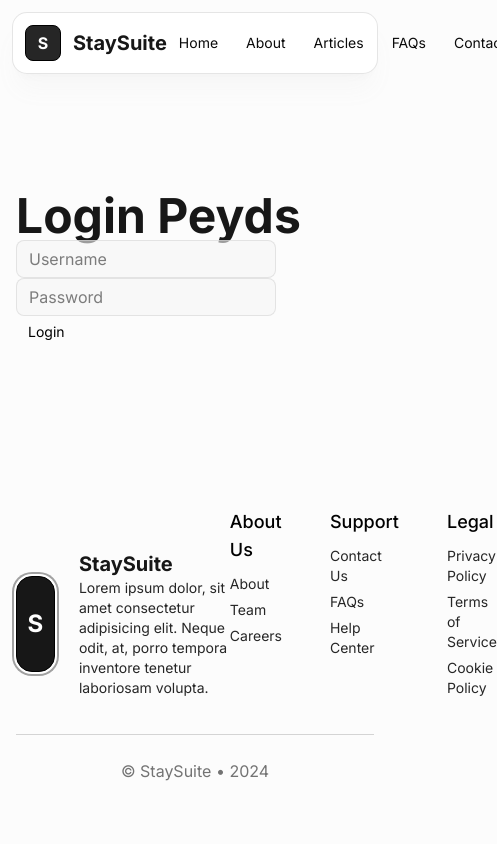
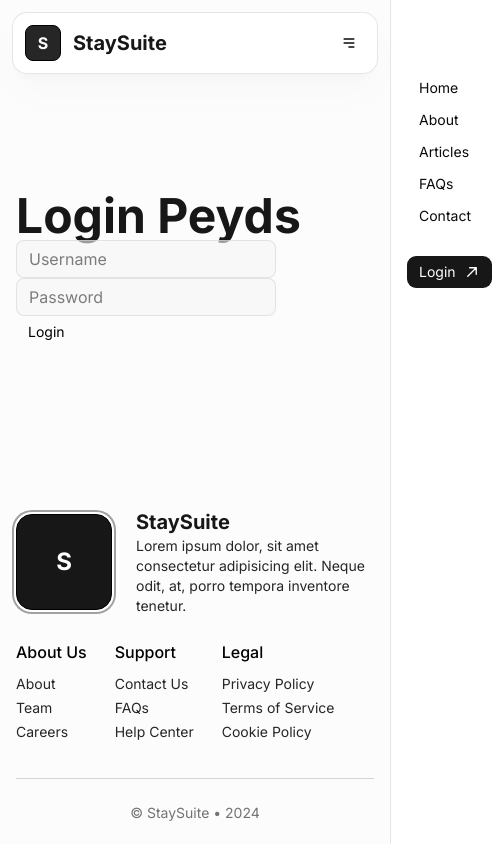
Before and after one commit to fwedwicc/kms, a React (Vite) app in the folder frontend/: page /login in a window 390 px wide. Shown: the whole page, 497 px wide, since content can reach past the window. Built offline with nearby package versions, Linux system fonts and the light colour scheme; no server answers.

Commit message:
Enhance UI components: update styling for Contact, Badge, Button, Footer, and Nav; improve responsiveness and layout

```diff
--- a/frontend/src/components/ui/Badge.jsx
+++ b/frontend/src/components/ui/Badge.jsx
@@ -2,7 +2,7 @@ import React from 'react'
 
 const Badge = ({ children, styles, variant }) => {
 
-  const baseStyles = 'inline-flex items-center gap-1.5 md:text-base text-sm px-2.5 py-1.5 rounded-full border leading-none'
+  const baseStyles = 'inline-flex items-center md:gap-1.5 gap-1 md:text-base text-sm md:px-2.5 px-2 md:py-1.5 py-1 rounded-full border leading-none'
   const defaultStyles = 'bg-neutral-100 text-neutral-800 border-neutral-300'
   const successStyles = 'bg-green-400/5 text-green-600 border-green-500/30'
   const infoyStyles = 'bg-blue-100 text-blue-800 border-blue-200'
--- a/frontend/src/components/ui/Button.jsx
+++ b/frontend/src/components/ui/Button.jsx
@@ -1,6 +1,6 @@
 import React from 'react'
 
-const baseButton = 'flex items-center justify-center md:text-base text-sm gap-2 px-3 py-1.5 rounded-[9px] cursor-pointer transition duration-300 ease-in-out disabled:opacity-70 disabled:cursor-not-allowed'
+const baseButton = 'flex items-center justify-center md:text-base text-sm gap-2 rounded-[9px] cursor-pointer transition duration-300 ease-in-out disabled:opacity-70 disabled:cursor-not-allowed'
 const primaryButton = 'bg-neutral-900 hover:bg-neutral-950 disabled:hover:bg-neutral-900 text-white'
 const secondaryButton = 'bg-neutral-200 hover:bg-neutral-300 disabled:hover:bg-neutral-200 text-neutral-950' // temporary
 const ghostButton = 'hover:bg-neutral-100 disabled:hover:bg-neutral-200 text-neutral-950'
@@ -14,6 +14,7 @@ const Button = ({
   disabled = false,
   children,
   variant,
+  iconButton,
   className
 }) => {
   return (
@@ -21,7 +22,7 @@ const Button = ({
       type={type}
       onClick={onClick}
       disabled={disabled}
-      className={`${baseButton} ${className} ${variant === 'primary' ? primaryButton : variant === 'secondary' ? secondaryButton : variant === 'ghost' ? ghostButton : variant === 'success' ? successButton : variant === 'info' ? infoButton : variant === 'danger' ? dangerButton : ''}`}
+      className={`${baseButton} ${className} ${iconButton ? 'p-2' : 'px-3 py-1.5'} ${variant === 'primary' ? primaryButton : variant === 'secondary' ? secondaryButton : variant === 'ghost' ? ghostButton : variant === 'success' ? successButton : variant === 'info' ? infoButton : variant === 'danger' ? dangerButton : ''}`}
     >
       {children}
     </button>
--- a/frontend/src/components/ui/Footer.jsx
+++ b/frontend/src/components/ui/Footer.jsx
@@ -17,19 +17,19 @@ const Footer = () => {
           className='space-y-6 lg:px-36 md:px-12 gap-4 px-4 p-4 md:p-14'
         >
           {/* Start COntent */}
-          <div className='flex justify-between items-end pb-3'>
+          <div className='flex flex-wrap justify-between items-end gap-6 pb-3'>
             {/* Company Logo and Description */}
             <div className='flex items-center gap-6'>
-              <div className='relative flex justify-center items-center size-24 ring-2 ring-neutral-400 ring-offset-2 bg-neutral-900 border rounded-2xl'>
+              <div className='relative flex flex-shrink-0 justify-center items-center size-24 ring-2 ring-neutral-400 ring-offset-2 bg-neutral-900 border rounded-2xl'>
                 <span className='text-white font-bold md:text-3xl text-2xl'>S</span>
               </div>
               <div>
                 <h5>StaySuite</h5>
-                <p className='max-w-sm'>Lorem ipsum dolor, sit amet consectetur adipisicing elit. Neque odit, at, porro tempora inventore tenetur laboriosam volupta.</p>
+                <p className='max-w-sm'>Lorem ipsum dolor, sit amet consectetur adipisicing elit. Neque odit, at, porro tempora inventore tenetur.</p>
               </div>
             </div>
             {/* Links */}
-            <div className='flex items-start gap-12'>
+            <div className='flex items-start md:gap-12 gap-7'>
               {[
                 {
                   title: 'About Us',
@@ -48,8 +48,8 @@ const Footer = () => {
                 }
               ].map((item, index) => (
                 <div className='flex flex-col gap-2.5' key={index}>
-                  <span className='text-lg font-medium'>{item.title}</span>
-                  <div className='flex flex-col item-start gap-1.5'>
+                  <span className='font-medium md:text-lg text-md'>{item.title}</span>
+                  <div className='flex flex-col item-start gap-1'>
                     {item.labels.map((label, index) => (
                       <Link to={item.links[index]} key={index}>
                         <p>{label}</p>
@@ -62,7 +62,7 @@ const Footer = () => {
           </div>
           {/* End Content */}
           <div className='flex justify-center items-start border-t border-neutral-300 pt-6'>
-            <span className='text-neutral-500'>© StaySuite • 2024</span>
+            <span className='text-neutral-500 text-sm'>© StaySuite • 2024</span>
           </div>
         </motion.footer>
       )}
--- a/frontend/src/components/ui/Nav.jsx
+++ b/frontend/src/components/ui/Nav.jsx
@@ -1,12 +1,80 @@
-import React from 'react'
+import React, { useState, useRef, useEffect } from 'react'
 import { motion } from 'framer-motion'
 import { Link, useLocation } from 'react-router-dom'
-import { HiLogout } from "react-icons/hi"
+import { HiLogout, HiMenuAlt3, HiOutlineArrowRight, HiOutlineX } from "react-icons/hi"
 import { Button } from './index'
 
 const Nav = () => {
   const token = localStorage.getItem('token')
   const location = useLocation()
+  const sidebarRef = useRef(null)
+  const [isNavOpen, setIsNavOpen] = useState(false)
+
+
+  // Close when clicking outside
+  useEffect(() => {
+    const handleClickOutside = (event) => {
+      if (sidebarRef.current && !sidebarRef.current.contains(event.target)) {
+        setIsNavOpen(false)
+      }
+    }
+    if (isNavOpen) {
+      document.addEventListener('mousedown', handleClickOutside)
+    }
+    return () => {
+      document.removeEventListener('mousedown', handleClickOutside)
+    }
+  }, [isNavOpen])
+
+  const Links = ({ styles }) => {
+    return (
+      <div className={`${styles}`}>
+        {[
+          { link: '/#home', label: 'Home' },
+          { link: '/#about', label: 'About' },
+          { link: '/#article', label: 'Articles' },
+          { link: '/#faqs', label: 'FAQs' },
+          { link: '/#contact', label: 'Contact' }
+        ].map((item, index) => (
+          <a href={item.link} key={index}>
+            <Button variant='ghost' className={`${location.hash === item.link ? 'bg-neutral-100' : ''}`}>
+              {item.label}
+            </Button>
+          </a>
+        ))}
+      </div>
+    )
+  }
+
+  const Buttons = ({ isForSideNav }) => {
+    return (
+      <div className={`${!isForSideNav ? 'lg:flex hidden' : ''}`}>
+        {token ? (
+          <div className={`flex gap-2 ${isForSideNav ? 'flex-col-reverse' : 'flex-row'}`}>
+            {/* Logout Button */}
+            <Button variant='danger' className={`${isForSideNav ? 'w-full' : ''}`}>
+              Logout
+              <HiLogout className='size-4' />
+            </Button>
+            {/* Dashboard */}
+            <Link to="/admin">
+              <Button variant='primary' className={`${isForSideNav ? 'w-full' : ''}`}>
+                Dashboard
+              </Button>
+            </Link>
+          </div>
+        ) : (
+          <Link to="/login">
+            <Button variant='primary'>
+              Login
+              <HiOutlineArrowRight className='-rotate-45 size-4' />
+            </Button>
+          </Link>
+        )
+        }
+      </div>
+    )
+  }
 
   return (
     <>
@@ -27,45 +95,25 @@ const Nav = () => {
               <h5>StaySuite</h5>
             </div>
             {/* Mid */}
-            <div className='flex items-center gap-1'>
-              {[
-                { link: '/#home', label: 'Home' },
-                { link: '/#about', label: 'About' },
-                { link: '/#article', label: 'Articles' },
-                { link: '/#faqs', label: 'FAQs' },
-                { link: '/#contact', label: 'Contact' }
-              ].map((item, index) => (
-                <a href={item.link} key={index}>
-                  <Button variant='ghost' className={`${location.hash === item.link ? 'bg-neutral-100' : ''}`}>
-                    {item.label}
-                  </Button>
-                </a>
-              ))}
-            </div>
+            <Links styles='lg:flex hidden items-center gap-1' />
             {/* End */}
-            <div className='flex items-center gap-3'>
-              {token ? (
-                <>
-                  {/* Logout Button */}
-                  <Button variant='danger'>
-                    Logout
-                    <HiLogout className='size-4' />
-                  </Button>
-                  {/* Admin Dashboard */}
-                  <Link to="/admin">
-                    <Button variant='primary'>
-                      Admin Dashboard
-                    </Button>
-                  </Link>
-                </>
-              ) : (
-                <Link to="/login">
-                  <Button variant='primary'>
-                    Login
-                  </Button>
-                </Link>
-              )
-              }
+            <Buttons />
+            {/* End - Mobile Toggle */}
+            <Button onClick={() => setIsNavOpen(true)} variant='ghost' className='lg:hidden' iconButton>
+              <HiMenuAlt3 className='size-4' />
+            </Button>
+            {/* Side Nav */}
+            <div className={`fixed top-0 right-0 md:w-64 w-48 h-full bg-white border-l border-neutral-200 transition-transform duration-300 ease-in-out ${isNavOpen ? 'translate-x-0' : 'translate-x-full'}`} onClick={() => setIsNavOpen(false)}>
+              <div ref={sidebarRef} className='bg-white h-full p-4 space-y-6'>
+                {/* Close Button */}
+                <Button onClick={() => setIsNavOpen(false)} variant='ghost' iconButton className='flex place-self-end'>
+                  <HiOutlineX className='size-4' />
+                </Button>
+                {/* Links */}
+                <Links styles='items-center gap-1' />
+                {/* Buttons */}
+                <Buttons isForSideNav={true} />
+              </div>
             </div>
           </div>
         </motion.nav>
```
Also changed, not shown: frontend/src/components/guest/Contact.jsx (+6 -6 lines).
